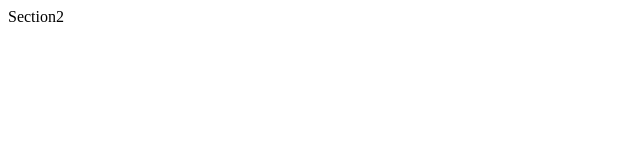
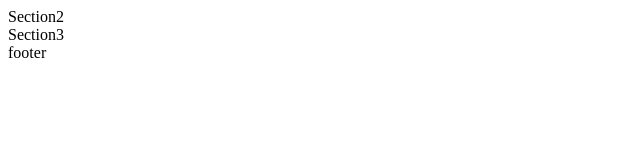
Before and after one commit to takiindev/NOVUS, a plain HTML site: page index.html in a window 1280 px wide. Shown: the whole page, without its empty margins (0-640 px from the left). Drawn offline with Linux system fonts and the light colour scheme.

Commit message:
tai len section3 va footer

```diff
--- a/index.html
+++ b/index.html
@@ -10,8 +10,8 @@
     <main>
       <div class="section1"></div>
       <div class="section2">Section2</div>
-      <div class="section3"></div>
+      <div class="section3">Section3</div>
     </main>
-    <footer></footer>
+    <footer>footer</footer>
   </body>
 </html>
```
